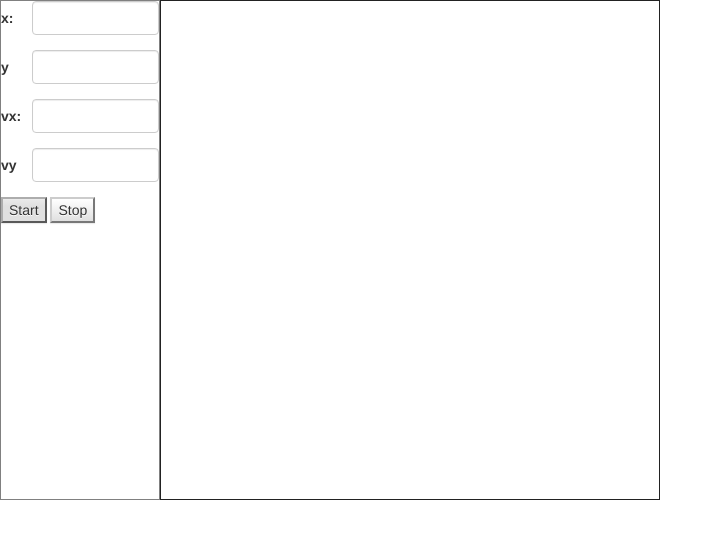
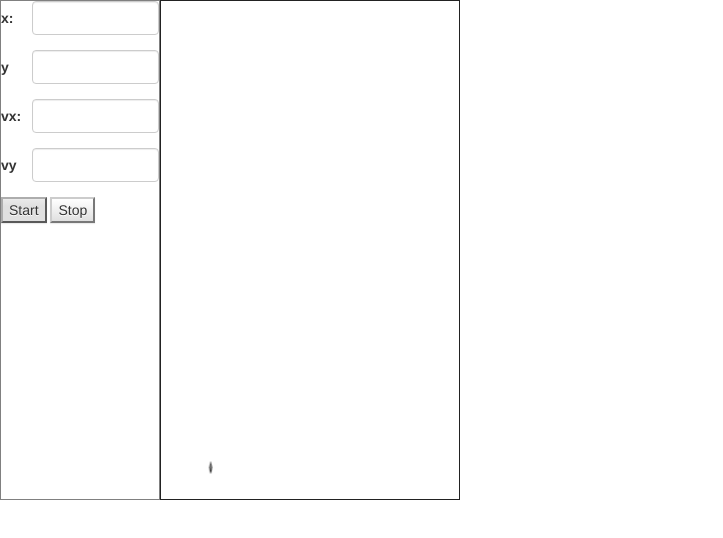
Before and after one commit to pszczesz/simulator1, a plain HTML site: page public_html/index.html in a window 1280 px wide. Both pictures are taken after a click on the button "Start". Shown: the whole page, without its empty margins (0-723 px from the left). Drawn offline with Linux system fonts and the light colour scheme.

Commit message:
drugie starcie

```diff
--- a/public_html/index.html
+++ b/public_html/index.html
@@ -20,29 +20,30 @@
                     <div class="form-group">
                         <label class="control-label col-sm-2 dane" for="x" >x:</label>
                         <div class="col-sm-10">
-                            <input type="number" class="form-control" id="x" >
+                            <input type="number" class="form-control" id="x" min="0"
+                                   max="500">
                         </div>
                     </div>
                     <div class="form-group">
                         <label class="control-label col-sm-2 dane" for="y">y</label>
                         <div class="col-sm-10">
-                            <input type="number" class="form-control" id="y">
+                            <input type="number" class="form-control" id="y" min="0" max="500">
                         </div>
                     </div>
                     <div class="form-group">
                         <label class="control-label col-sm-2 dane" for="vx" >vx:</label>
                         <div class="col-sm-10">
-                            <input type="number" class="form-control" id="vx" >
+                            <input type="number" class="form-control" id="vx" min="-20" max="20">
                         </div>
                     </div>
                     <div class="form-group">
                         <label class="control-label col-sm-2 dane" for="vy">vy</label>
                         <div class="col-sm-10">
-                            <input type="number" class="form-control" id="vy">
+                            <input type="number" class="form-control" id="vy" min="-20" max="20">
                         </div>
                     </div>
                     <input type="button" class="btn-default" id="run" value="Start"/>
-                     <input type="button" class="btn-default" id="stop" value="Stop"/>
+                    <input type="button" class="btn-default" id="stop" value="Stop"/>
                 </form>
 
             </div>
--- a/public_html/scripts/main.js
+++ b/public_html/scripts/main.js
@@ -1,3 +1,99 @@
-$(document).ready(function(){
-   // alert("ready");
+$(document).ready(function () {
+    var scene = new Scene();
+    scene.highBoundX = $('#myCanvas').width();
+    scene.highBoundY = $('#myCanvas').height();
+    console.log(scene);
+    var ge = new GravEngine(scene);
+    var intervalID;
+    $('#run').click(function () {
+        var circle = GetNewCircle();
+        var element = document.getElementById("myCanvas");
+        var ctx = element.getContext('2d');
+        console.log(circle);
+        intervalID = setInterval(function () {
+//          // console.log("go");
+            var dt = 0.1;
+          var radius = 1;
+          //przesuniecie
+            ge.move(circle, dt);
+            DrawCircle(element,ctx,
+                circle.pos.x,element.height - circle.pos.y,radius);
+           console.log(circle.pos.x+ " "+circle.pos.y);
+        }, 100);
+        //  DrawCircle(element,ctx,20,50,2);
+    });
+    $('#stop').click(function () {
+        clearInterval(intervalID);
+    });
 });
+function GravEngine(scene) {
+    this.scene = scene;
+    this.obj = new Circle(100, 100, 0, 20, 0, -10);
+    this.boundCondition = function (obj) {
+        if ((obj.pos.x < scene.lowBoundX
+                || obj.pos.x > scene.highBoundX)
+                && obj.collisionX === false) {
+            obj.changeSpeedX();
+            obj.collisionX = true;
+        } else {
+            obj.collisionX = false;
+        }
+        if ((obj.pos.y < scene.lowBoundY
+                || obj.pos.y > scene.highBoundY)
+                && obj.collisionY === false) {
+            obj.changeSpeedY();
+            obj.collisionY = true;
+        } else {
+            obj.collisionY = false;
+        }
+    };
+    this.move = function (obj, dt) {
+        //console.log(obj);
+        obj.speed.x += obj.acc.x * dt;
+        obj.speed.y += obj.acc.y * dt;
+        obj.pos.x += obj.speed.x * dt;
+        obj.pos.y += obj.speed.y * dt;
+        this.boundCondition(obj);
+    };
+}
+function Scene() {
+    this.lowBoundX = 0;
+    this.lowBoundY = 0;
+    this.highBoundX = 300;
+    this.highBoundY = 500;
+}
+function Pair(a, b) {
+    this.x = a;
+    this.y = b;
+}
+
+function Circle(x, y, vx, vy, gx, gy) {
+    this.collisionX = false;
+    this.collisionY = false;
+    this.pos = new Pair(x, y);
+    this.speed = new Pair(vx, vy);
+    this.acc = new Pair(gx, gy);
+
+    this.changeSpeedX = function () {
+        this.speed.x = -this.speed.x;
+    };
+    this.changeSpeedY = function () {
+        this.speed.y = -this.speed.y;
+    };
+}
+function DrawCircle(element, canvas, x, y, radius) {
+    canvas.clearRect(0, 0, element.width, element.height);
+    canvas.beginPath();
+    canvas.arc(x, y, radius, 0, 2 * Math.PI, false);
+    //canvas.lineWith = 1;
+    //canvas.strokeStyle = '#003300';
+    canvas.stroke();
+}
+
+function GetNewCircle(){
+    var x0 = isNaN(parseInt($('#x').val()))?50:parseInt($('#x').val());
+    var y0 = isNaN(parseInt($('#y').val()))?50:parseInt($('#y').val());
+    var vx0 = isNaN(parseInt($('#vx').val()))?0:parseInt($('#vx').val());
+    var vy0 = isNaN(parseInt($('#vy').val()))?0:parseInt($('#vy').val());
+    return new Circle(x0,y0,vx0,vy0,0,-10);
+}
--- a/public_html/styles/main.css
+++ b/public_html/styles/main.css
@@ -12,7 +12,7 @@ label.dane{
     text-align: right;
 }
 canvas#myCanvas{
-    width: 500px;
+    width: 300px;
     height: 500px;
     border: solid thin #222;
 }
```
